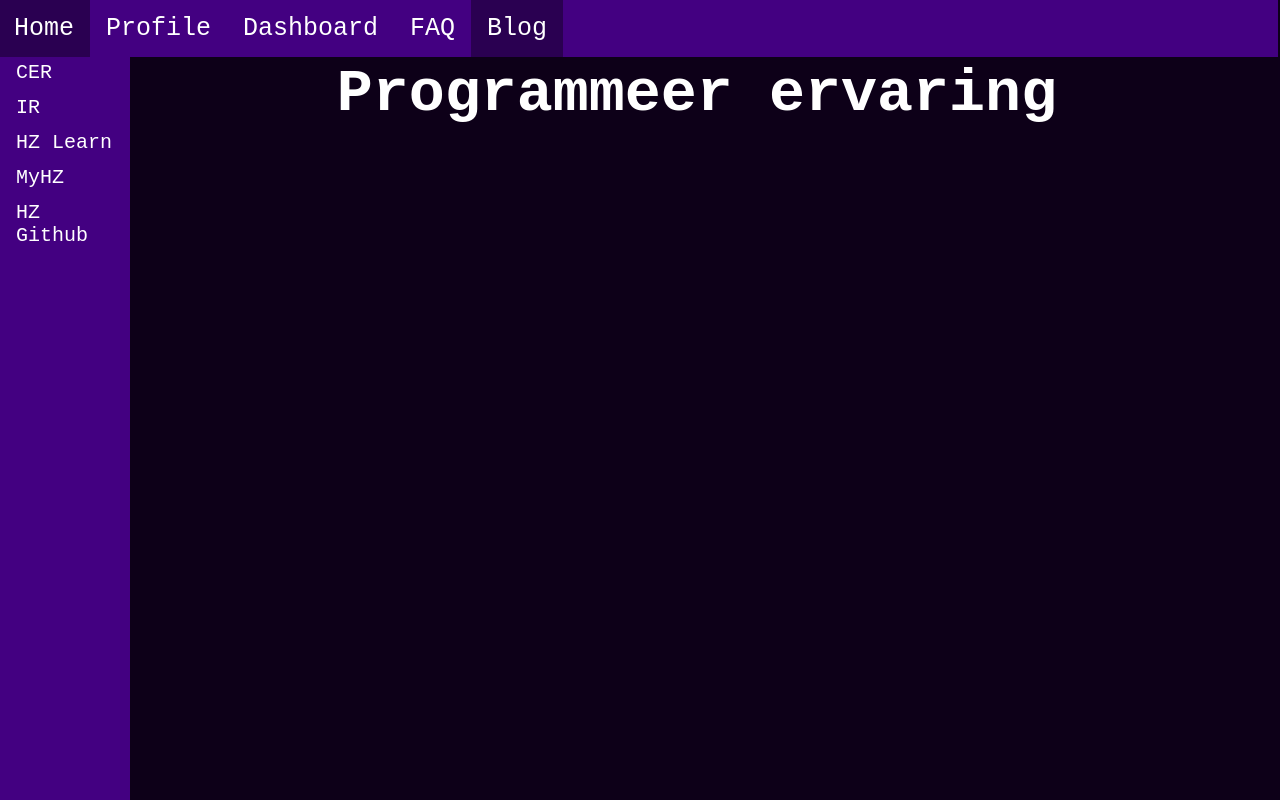
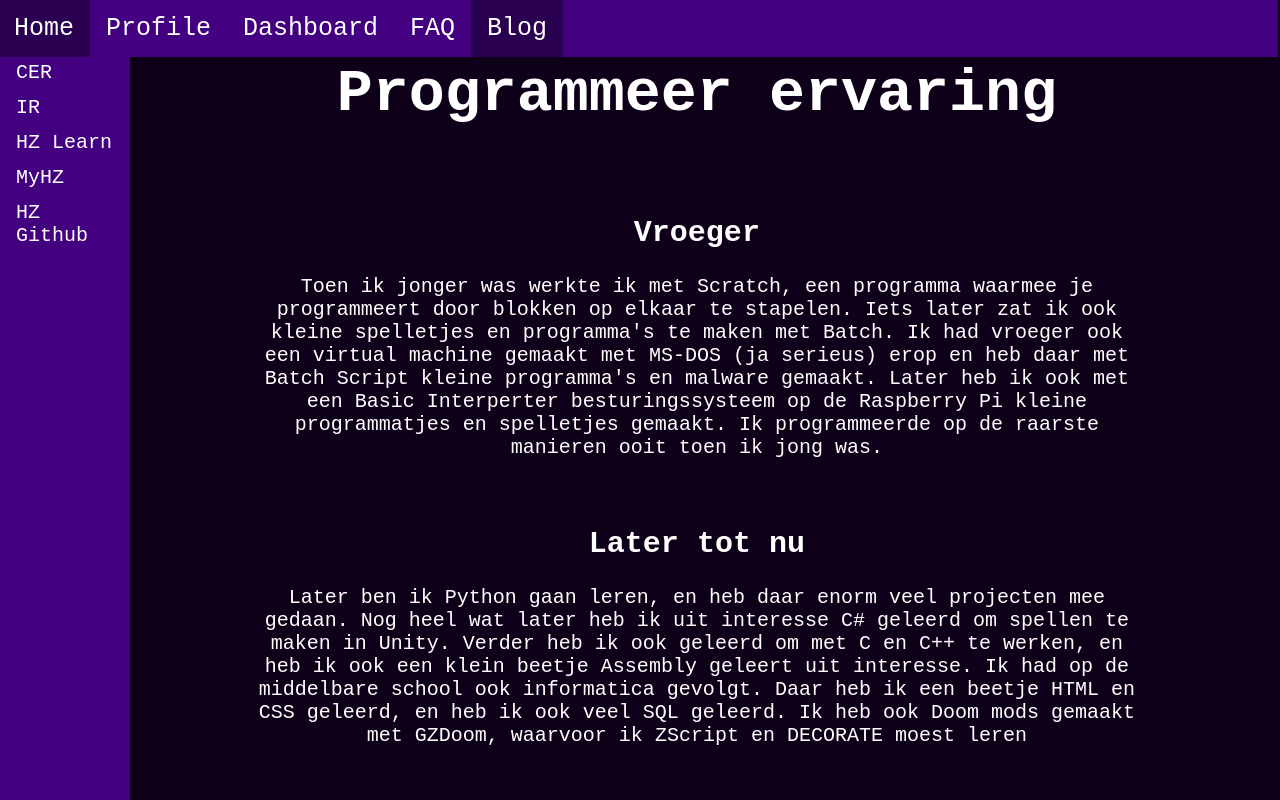
Before and after one commit to Thijs-HZ-School/PCO, a plain HTML site: page blogposts/progerv.html in a window 1280 px wide. Drawn offline with Linux system fonts and the light colour scheme.

Commit message:
bolgs toegevoegd

```diff
--- a/blogposts/progerv.html
+++ b/blogposts/progerv.html
@@ -27,6 +27,32 @@
 
         <main>
             <h1 class="nametext">Programmeer ervaring</h1>
+
+            <br>
+
+            <h2>Vroeger</h2>
+            <p>
+                Toen ik jonger was werkte ik met Scratch,
+                een programma waarmee je programmeert door blokken op elkaar te stapelen.
+                Iets later zat ik ook kleine spelletjes en programma's te maken met Batch.
+                Ik had vroeger ook een virtual machine gemaakt met MS-DOS (ja serieus) erop
+                en heb daar met Batch Script kleine programma's en malware gemaakt.
+                Later heb ik ook met een Basic Interperter besturingssysteem op de Raspberry Pi kleine programmatjes en spelletjes gemaakt.
+                Ik programmeerde op de raarste manieren ooit toen ik jong was.
+            </p>
+
+            <br>
+
+            <h2>Later tot nu</h2>
+            <p>
+                Later ben ik Python gaan leren, en heb daar enorm veel projecten mee gedaan.
+                Nog heel wat later heb ik uit interesse C# geleerd om spellen te maken in Unity.
+                Verder heb ik ook geleerd om met C en C++ te werken, en heb ik ook een klein beetje Assembly geleert uit interesse.
+                Ik had op de middelbare school ook informatica gevolgt.
+                Daar heb ik een beetje HTML en CSS geleerd, en heb ik ook veel SQL geleerd.
+                Ik heb ook Doom mods gemaakt met GZDoom, waarvoor ik ZScript en DECORATE moest leren
+            </p>
+
         </main>
 
     </body>
```
Also changed, not shown: blogposts/studiekeuze.html (+28 -0 lines), blogposts/swot.html (+32 -0 lines).
